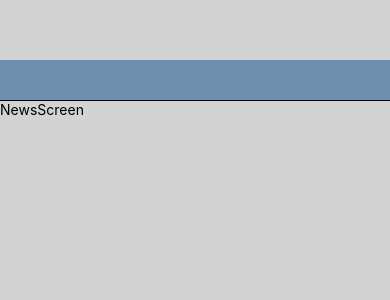
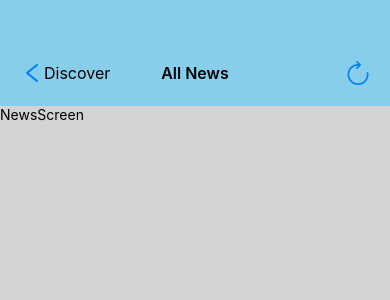
Before and after one commit to Saiket-Das/News-App-Native, a React Native app: screen / in a window 390 px wide. Shown: the top 300 px of the page. Built offline with nearby package versions, Linux system fonts and the light colour scheme.

Commit message:
API & Context Api Created

```diff
--- /dev/null
+++ b/API/Context.js
@@ -0,0 +1,13 @@
+import { createContext, useState } from "react";
+
+export const newContext = createContext();
+
+const Context = ({ children }) => {
+
+    const [news, setNews] = useState([])
+    const [cetagory, setCetagory] = useState('general')
+
+    return <newContext.Provider>{children}</newContext.Provider>
+}
+
+export default Context;
--- a/App.js
+++ b/App.js
@@ -1,11 +1,12 @@
 import React from 'react';
 import { StyleSheet, Text, View, StatusBar } from 'react-native';
+import Context from './API/Context';
 import InshortTabs from './Components/InshortTabs';
 
 
 
 
-export default function App() {
+function App() {
   return (
     <View style={{ ...styles.container, backgroundColor: 'lightgray' }}>
       <InshortTabs style={styles.tabview}></InshortTabs>
@@ -16,7 +17,7 @@ export default function App() {
 const styles = StyleSheet.create({
   container: {
     flex: 1,
-    paddingTop: 60,
+    // paddingTop:,
     marginTop: StatusBar.currentHeight,
   },
 
@@ -25,3 +26,11 @@ const styles = StyleSheet.create({
   //   padding: 30,
   // }
 });
+
+
+
+export default () => {
+  return <Context>
+    <App></App>
+  </Context>
+}
--- a/Components/TopNavigation.js
+++ b/Components/TopNavigation.js
@@ -1,24 +1,48 @@
 import { View, Text, StyleSheet, TouchableOpacity } from 'react-native'
 import React from 'react'
-import { MaterialCommunityIcons } from '@expo/vector-icons';
+import { MaterialCommunityIcons, Feather, AntDesign } from '@expo/vector-icons';
 
 export default function TopNavigation({ index, setIndex }) {
     return (
-        <View style={{ ...styles.container, backgroundColor: '#6F8FAF' }}>
+        <View style={{ ...styles.container, backgroundColor: '#87ceeb' }}>
             {index === 0 ?
                 <TouchableOpacity style={styles.left}>
                     <Text style={{ ...styles.text, color: 'gray' }}>
                         <MaterialCommunityIcons
                             name='theme-light-dark'
                             size={24}
-                            color='#007FFF' />
+                            color='#007FFF'
+                        />
                     </Text>
                 </TouchableOpacity>
                 :
-                <></>
+                <TouchableOpacity style={styles.left}
+                    onPress={() => setIndex(index === 0 ? 1 : 0)}>
+                    <AntDesign name='left' size={24} color='#007FFF'></AntDesign>
+                    <Text style={{ ...styles.text, color: 'black' }}>Discover</Text>
+                </TouchableOpacity >
+            }
 
-            }
-        </View>
+
+            <Text style={{ ...styles.center, color: 'black', fontWeight: '600' }}>
+                {index ? 'All News' : 'Discover'}
+            </Text>
+
+
+            {index ?
+                <TouchableOpacity style={styles.right}>
+                    <Text style={styles.text}>
+                        <AntDesign name='reload1' size={24} color='#007FFF'></AntDesign>
+                    </Text>
+                </TouchableOpacity>
+                :
+                <TouchableOpacity style={styles.left}
+                    onPress={() => setIndex(index === 0 ? 1 : 0)}>
+                    <Text style={{ ...styles.text, color: 'black' }}>All News</Text>
+                    <AntDesign name='right' size={24} color='#007FFF'></AntDesign>
+                </TouchableOpacity>}
+
+        </View >
     );
 };
 
@@ -28,10 +52,36 @@ const styles = StyleSheet.create({
         flexDirection: 'row',
         justifyContent: 'space-between',
         alignItems: 'center',
-        padding: 20,
-        borderBottomColor: 'black',
-        borderBottomWidth: 0.5,
-
+        paddingTop: 60,
+        paddingBottom: 20,
+        paddingHorizontal: 20,
+        // borderBottomColor: 'black',
+        // borderBottomWidth: 0.5,
     },
 
+    left: {
+        flexDirection: 'row',
+        justifyContent: 'space-between',
+        alignItems: 'center',
+        width: 80,
+    },
+
+    center: {
+        // paddingBottom: 6,
+        borderBottomColor: "white",
+        // borderBottomWidth: 5,
+        borderRadius: 10,
+        fontSize: 16,
+        fontWeight: "700",
+    },
+
+    right: {
+        alignItems: 'flex-end',
+        width: 80,
+    },
+
+    text: {
+        fontSize: 16,
+    }
+
 });
```
Also changed, not shown: API/Api.js (added, +101 -0 lines).
